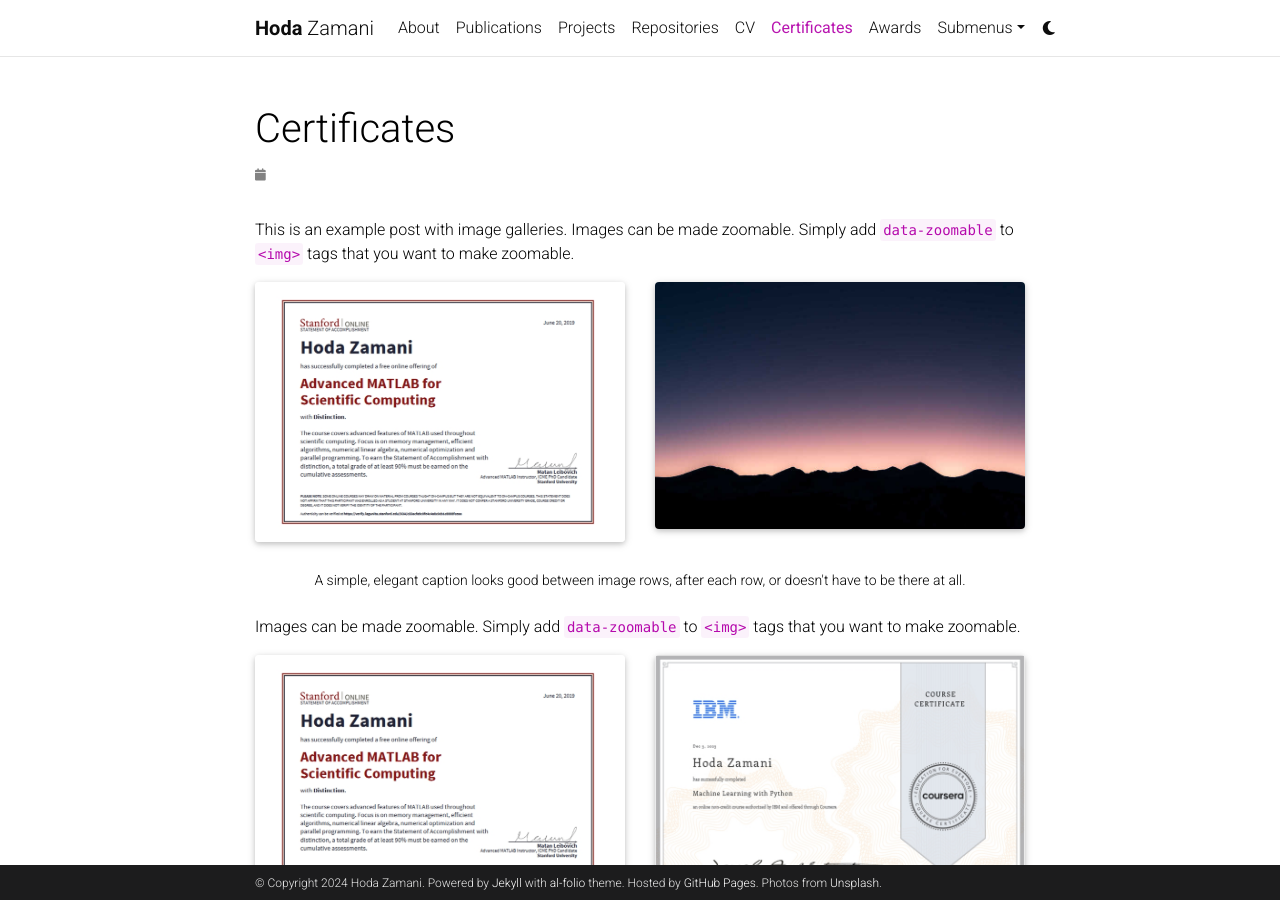
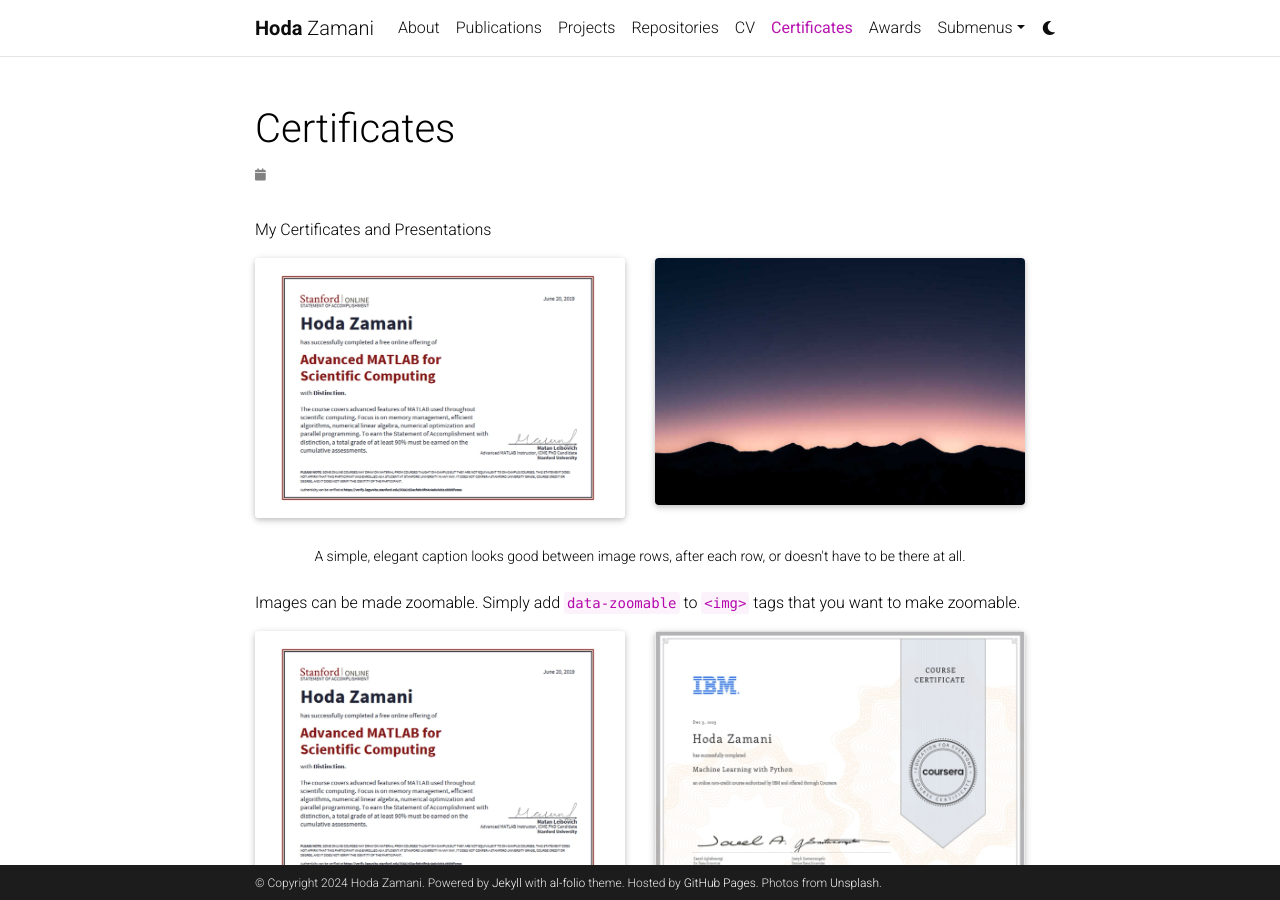
Before and after one commit to HodaZamani/HodaZamani.github.io, a Jekyll site: the page built from _pages/teaching.md, in a window 1280 px wide and 900 px high. Built offline with Jekyll 4.4.1, drawn with Linux system fonts in a browser that asks for light colours; full-size pictures stand in for the smaller copies a plugin makes; comment, search, counter and statistics services are not loaded; a style sheet for code colours, icons or effects is not loaded.

Commit message:
Update teaching.md

```diff
--- a/_pages/teaching.md
+++ b/_pages/teaching.md
@@ -6,9 +6,7 @@
 nav_order: 6
 ---
 
-This is an example post with image galleries.
-Images can be made zoomable.
-Simply add `data-zoomable` to `<img>` tags that you want to make zoomable.
+My Certificates and Presentations
 
 <div class="row mt-3">
     <div class="col-sm mt-3 mt-md-0">
```
